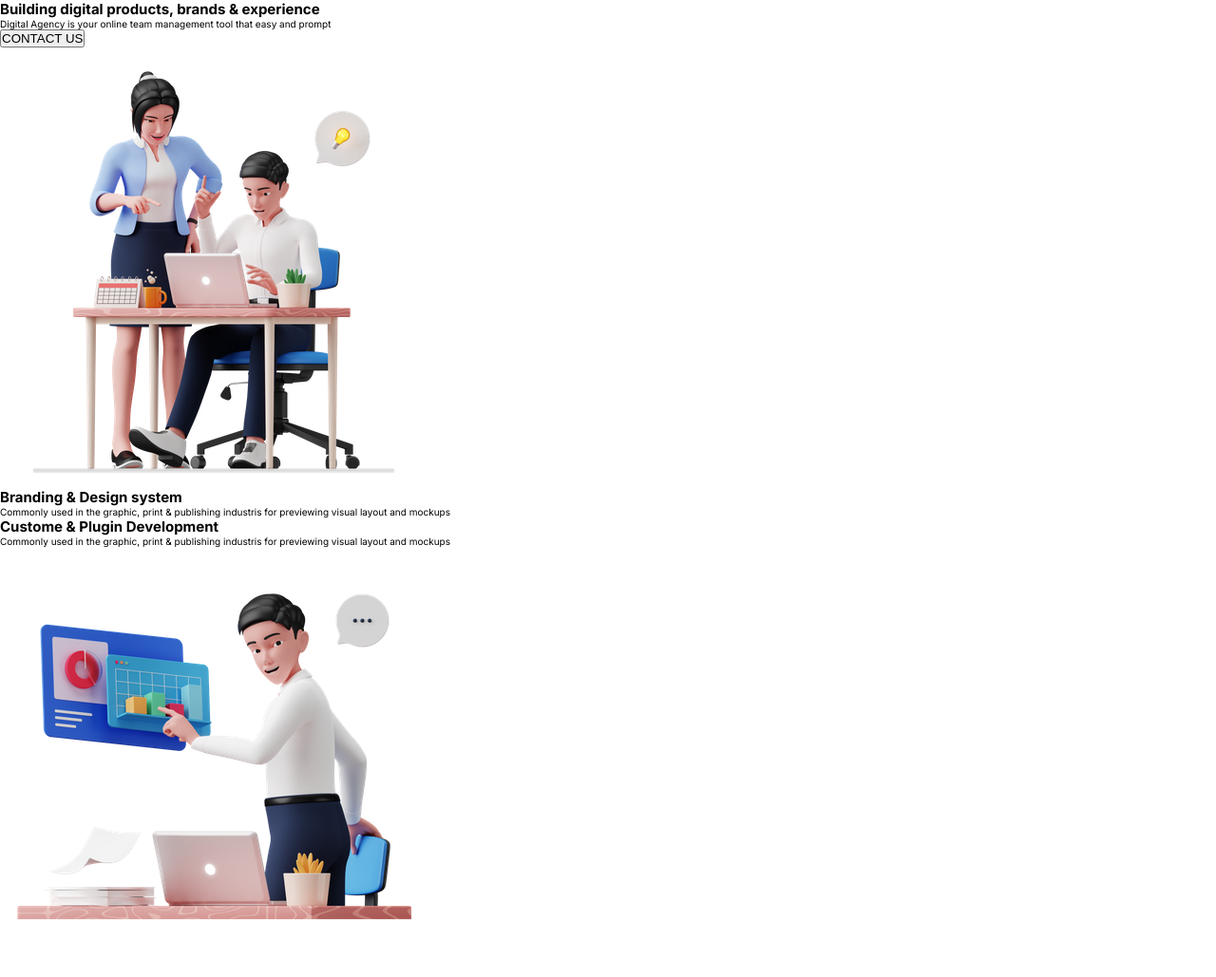
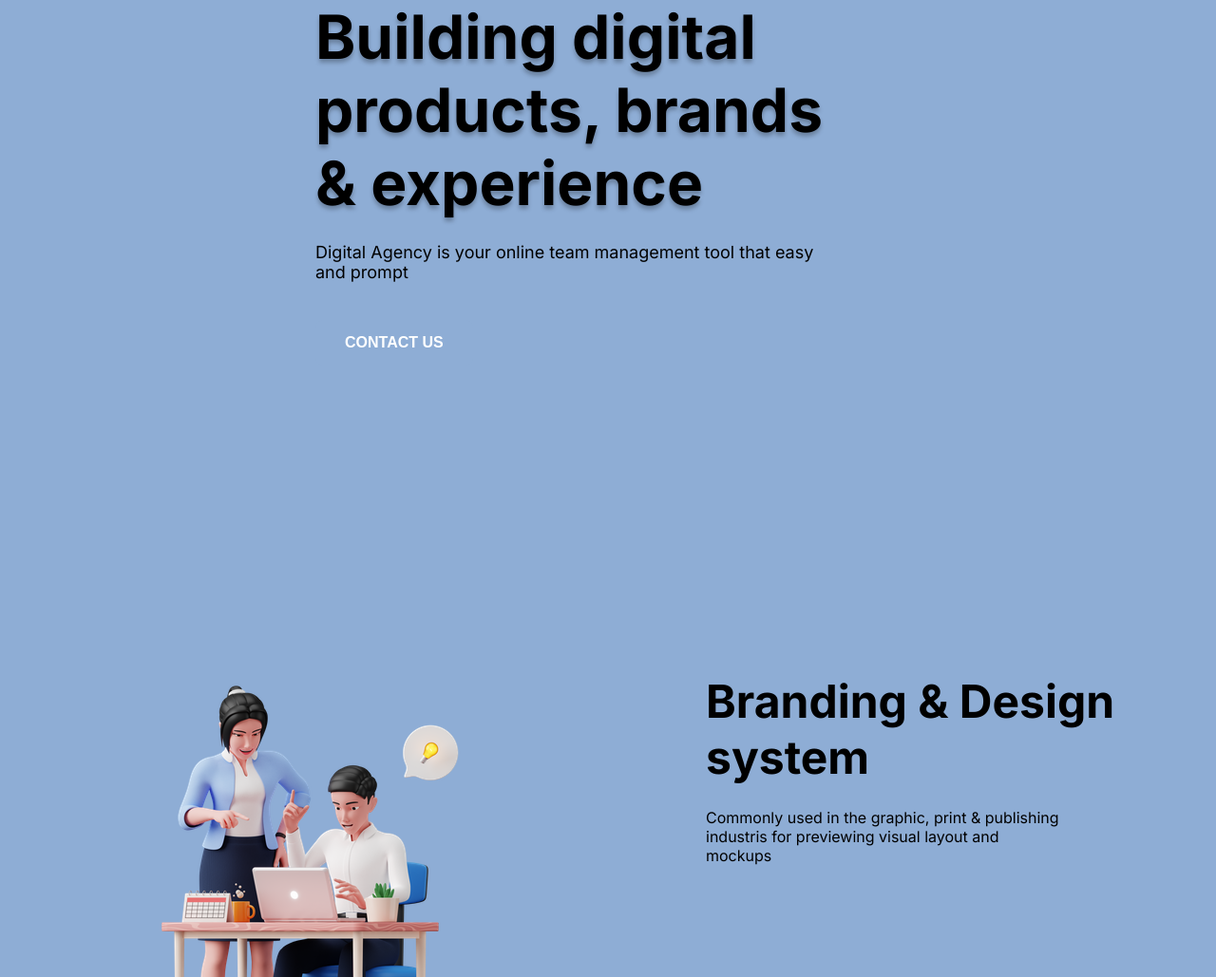
Before and after one commit to AndriwRC/Web1C1-LandingPage, a plain HTML site: page index.html in a window 1280 px wide. Shown: the top 1029 px of the page at 95% size. Drawn offline with Linux system fonts and the light colour scheme.

Commit message:
estilos desktop del contenido principal

```diff
--- a/index.html
+++ b/index.html
@@ -28,7 +28,7 @@
         <section class="logos__sect">
 
         </section>
-        <section class="branding__sect">
+        <section class="branding__sect sect">
             <img src="./assets/img/business-people-discussing-business-idea.png" alt="" class="branding__img img">
             <div class="branding__content">
                 <h2>Branding & Design system</h2>
@@ -36,7 +36,7 @@
                 </p>
             </div>
         </section>
-        <section class="custome__sect">
+        <section class="custome__sect sect">
             <div class="custome__content">
                 <h2>Custome & Plugin Development</h2>
                 <p>Commonly used in the graphic, print & publishing industris for previewing visual layout and mockups
@@ -44,7 +44,7 @@
             </div>
             <img src="./assets/img/businessman-analyzing-data.png" alt="" class="custome__img img">
         </section>
-        <section class="contact-us__sect">
+        <section class="contact-us__sect sect">
             <img src="./assets/img/customer-support.png" alt="" class="contact-us__img img">
             <div class="contact-us__content">
                 <h2>Be a part of the next big thing</h2>
--- a/styles/styles.css
+++ b/styles/styles.css
@@ -30,5 +30,61 @@ a {
 /* Header */
 
 /* Main */
+.main {
+    display: flex;
+    flex-direction: column;
+    align-items: center;
+    gap: 136px;
+    background-color: var(--blue-300);
+}
+.main__sect {
+    display: flex;
+    gap: 76px;
+    margin-bottom: 52px;
+}
+.main__content {
+    display: flex;
+    flex-direction: column;
+    width: 540px;
+}
+.main__title {
+    margin-bottom: 24px;
+    font-size: 6.4rem;
+    font-weight: 700;
+    text-shadow: 0px 4px 4px #00000040;
+}
+.main__text {
+    margin-bottom: 40px;
+    font-size: 1.8rem;
+    font-weight: 400;
+}
+.btn {
+    width: fit-content;
+    padding: 15px 31px;
+    border: none;
+    border-radius: 8px;
+    font-size: 1.6rem;
+    font-weight: 600;
+    color: var(--gray-100);
+    background-color: var(--blue-300);
+}
+.sect {
+    display: flex;
+    gap: 200px;
+    max-width: 1094px;
+}
+.sect h2 {
+    margin-bottom: 24px;
+    font-size: 4.8rem;
+    font-weight: 700px;
+}
+.sect p {
+    font-size: 1.6rem;
+    font-weight: 400;
+    width: 85%;
+}
+.contact-us__sect p {
+    margin-bottom: 32px;
+}
 
 /* Footer */
```
